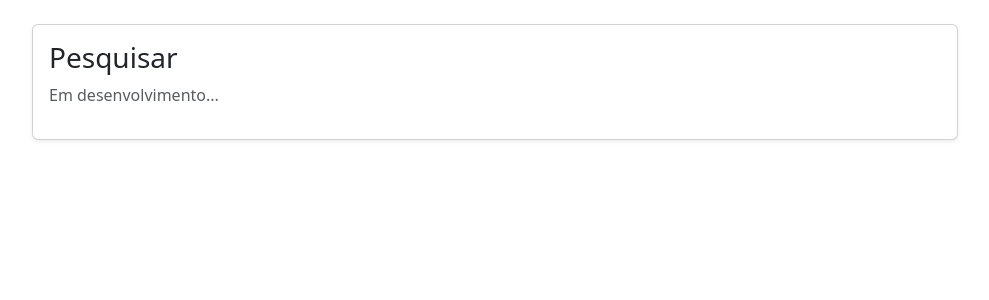
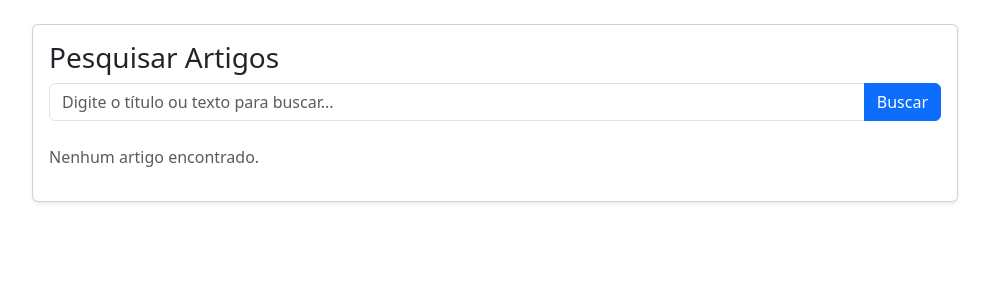
Before and after one commit to carlosmavel/repositorio_equipe, a Flask app: page /pesquisar in a window 1280 px wide. Shown: the part 62-362 px from the top of the page, without its empty margins (145-1134 px from the left). Run offline with Flask 3, Linux system fonts and the light colour scheme; the visitor is signed in with stand-in values (Sample User, id 1).

Commit message:
Adiciona ícone de artigo novo, loading prolongado e mensagens simplificadas

```diff
--- a/app.py
+++ b/app.py
@@ -1,7 +1,9 @@
 from flask import Flask, request, render_template, redirect, url_for, session, send_from_directory, flash
 import os
 import json
+import time
 from werkzeug.security import generate_password_hash, check_password_hash
+from datetime import datetime
 
 app = Flask(__name__)
 app.secret_key = "chave_secreta_aleatoria"  # Troque por algo mais seguro
@@ -83,11 +85,6 @@
             files = request.files.getlist("files")  # Receber múltiplos arquivos
             filenames = []
 
-            # Depuração: Verificar se arquivos foram recebidos
-            if files:
-                flash(f"Recebidos {len(files)} arquivos: {[file.filename for file in files if file.filename]}", "info")
-
-            # Processar arquivos, se houver
             if files and files[0].filename:  # Verificar se algum arquivo foi enviado
                 for file in files:
                     if file and file.filename:
@@ -96,10 +93,10 @@
                         try:
                             file.save(file_path)
                             if os.path.exists(file_path):
-                                flash(f"Arquivo {filename} salvo com sucesso em {file_path}.", "success")
                                 filenames.append(filename)
-                            else:
-                                flash(f"Arquivo {filename} foi salvo, mas não encontrado após gravação.", "danger")
+                            # Remover a mensagem de erro
+                            # else:
+                            #     flash(f"Arquivo {filename} foi salvo, mas não encontrado após gravação.", "danger")
                         except Exception as e:
                             flash(f"Falha ao salvar o arquivo {filename}: {str(e)}", "danger")
                 if not filenames:
@@ -115,10 +112,15 @@
                 "status": "pendente",
                 "autor": session["username"],
                 "bloqueado_por": None,
-                "bloqueado_motivo": None
+                "bloqueado_motivo": None,
+                "created_at": datetime.now()  # Adiciona a data/hora de criação
             }
             artigos.append(artigo)
-            flash("Artigo enviado para aprovação!", "success")
+            flash("Artigo criado com sucesso!", "success")
+
+            # Atraso pra simular processamento (já adicionado antes)
+            time.sleep(2)
+
             return redirect(url_for("meus_artigos"))
 
     return render_template("novo_artigo.html", artigos=artigos)
@@ -129,16 +131,22 @@
         return redirect(url_for("login"))
 
     meus_artigos = [artigo for artigo in artigos if artigo["autor"] == session["username"]]
-    return render_template("meus_artigos.html", artigos=meus_artigos)
+    return render_template("meus_artigos.html", artigos=meus_artigos, now=datetime.now())
 
 @app.route("/artigo/<int:artigo_id>", methods=["GET", "POST"])
 def artigo(artigo_id):
     if "username" not in session:
         return redirect(url_for("login"))
 
-    artigo = next((a for a in artigos if a["id"] == artigo_id and a["autor"] == session["username"]), None)
+    # Buscar o artigo pelo ID
+    artigo = next((a for a in artigos if a["id"] == artigo_id), None)
     if not artigo:
-        flash("Artigo não encontrado ou você não tem permissão!", "danger")
+        flash("Artigo não encontrado!", "danger")
+        return redirect(url_for("meus_artigos"))
+
+    # Verificar permissões: admin pode acessar qualquer artigo, outros só os próprios
+    if session["role"] != "admin" and artigo["autor"] != session["username"]:
+        flash("Você não tem permissão para acessar este artigo!", "danger")
         return redirect(url_for("meus_artigos"))
 
     # Verificar lock
@@ -160,7 +168,6 @@
         files = request.files.getlist("files")
         novos_arquivos = artigo["arquivos"].copy() if artigo["arquivos"] else []
         if files and files[0].filename:  # Verificar se algum arquivo foi enviado
-            flash(f"Recebidos {len(files)} arquivos: {[file.filename for file in files if file.filename]}", "info")
             for file in files:
                 if file and file.filename:
                     filename = file.filename
@@ -168,23 +175,21 @@
                     try:
                         file.save(file_path)
                         if os.path.exists(file_path):
-                            flash(f"Arquivo {filename} salvo com sucesso em {file_path}.", "success")
                             novos_arquivos.append(filename)
-                        else:
-                            flash(f"Arquivo {filename} foi salvo, mas não encontrado após gravação.", "danger")
+                        # Remover a mensagem de erro
+                        # else:
+                        #     flash(f"Arquivo {filename} foi salvo, mas não encontrado após gravação.", "danger")
                     except Exception as e:
                         flash(f"Falha ao salvar o arquivo {filename}: {str(e)}", "danger")
 
         # Remover anexos, se solicitado
         if "remover_anexos" in request.form:
             arquivos_remover = request.form["remover_anexos"].split(",") if request.form["remover_anexos"] else []
-            flash(f"Arquivos a remover: {arquivos_remover}", "info")  # Depuração
             for filename in arquivos_remover:
                 if filename in novos_arquivos:
                     novos_arquivos.remove(filename)
                     try:
                         os.remove(os.path.join(app.config["UPLOAD_FOLDER"], filename))
-                        flash(f"Arquivo {filename} removido do sistema de arquivos.", "success")
                     except Exception as e:
                         flash(f"Falha ao remover o arquivo {filename}: {str(e)}", "danger")
 
@@ -192,9 +197,14 @@
         artigo["status"] = "pendente"  # Volta pra pendente após edição
         artigo["bloqueado_por"] = None
         artigo["bloqueado_motivo"] = None
-        flash("Artigo atualizado e enviado para aprovação!", "success")
+        flash("Artigo atualizado com sucesso!", "success")  # Mensagem simplificada
+
+        # Adicionar atraso de 2 segundos pra simular processamento
+        time.sleep(1)
+
         return redirect(url_for("meus_artigos"))
 
+    # Renderizar o template para GET ou quando POST não é executado
     return render_template("artigo.html", artigo=artigo, artigos=artigos)
 
 @app.route("/perfil", methods=["GET", "POST"])
@@ -266,7 +276,7 @@
 def pesquisar():
     if "username" not in session:
         return redirect(url_for("login"))
-    return render_template("pesquisar.html", artigos=artigos)
+    return render_template("pesquisar.html", artigos=artigos, now=datetime.now())
 
 @app.route("/profile_pics/<filename>")
 def profile_pics(filename):
--- a/templates/base.html
+++ b/templates/base.html
@@ -5,8 +5,26 @@
     <title>{% block title %}{% endblock %}</title>
     <link href="https://cdn.jsdelivr.net/npm/bootstrap@5.3.3/dist/css/bootstrap.min.css" rel="stylesheet">
     <link href="https://cdn.jsdelivr.net/npm/bootstrap-icons@1.10.5/font/bootstrap-icons.css" rel="stylesheet">
+    <style>
+        .alert {
+            opacity: 1;
+        }
+    </style>
     {% block extra_css %}{% endblock %}
 </head>
+<!-- Loading Modal -->
+<div class="modal fade" id="loadingModal" tabindex="-1" aria-hidden="true">
+    <div class="modal-dialog modal-dialog-centered">
+        <div class="modal-content">
+            <div class="modal-body text-center">
+                <div class="spinner-border text-primary" role="status">
+                    <span class="visually-hidden">Carregando...</span>
+                </div>
+                <p>Salvando artigo...</p>
+            </div>
+        </div>
+    </div>
+</div>
 <body data-users='{{ users_json|safe }}'>
     <!-- Navbar -->
     <nav class="navbar navbar-expand-lg navbar-dark bg-dark">
@@ -106,6 +124,21 @@
             return new bootstrap.Tooltip(tooltipTriggerEl)
         })
     </script>
+    <script>
+        // Fazer mensagens flash desaparecerem após 3 segundos
+        document.addEventListener("DOMContentLoaded", function() {
+            const flashes = document.querySelectorAll(".alert");
+            flashes.forEach(function(flash) {
+                setTimeout(function() {
+                    flash.style.transition = "opacity 0.5s";
+                    flash.style.opacity = "0";
+                    setTimeout(function() {
+                        flash.remove();
+                    }, 500); // Tempo da transição
+                }, 3000); // Tempo antes de começar a desaparecer (3 segundos)
+            });
+        });
+    </script>
     {% block extra_js %}{% endblock %}
 </body>
 </html>
--- a/templates/pesquisar.html
+++ b/templates/pesquisar.html
@@ -5,8 +5,50 @@
         <div class="col-md-10 mx-auto">
             <div class="card shadow-sm">
                 <div class="card-body">
-                    <h3>Pesquisar</h3>
-                    <p class="text-muted">Em desenvolvimento...</p>
+                    <h3>Pesquisar Artigos</h3>
+                    <!-- Formulário de busca -->
+                    <form method="GET" action="{{ url_for('pesquisar') }}" class="mb-4">
+                        <div class="input-group">
+                            <input type="text" name="q" class="form-control" placeholder="Digite o título ou texto para buscar..." value="{{ request.args.get('q', '') }}">
+                            <button type="submit" class="btn btn-primary">Buscar</button>
+                        </div>
+                    </form>
+                    <!-- Lista de artigos -->
+                    {% if artigos %}
+                        <table class="table table-striped">
+                            <thead>
+                                <tr>
+                                    <th>ID</th>
+                                    <th>Título</th>
+                                    <th>Texto</th>
+                                    <th>Autor</th>
+                                    <th>Status</th>
+                                    <th>Ações</th>
+                                </tr>
+                            </thead>
+                            <tbody>
+                                {% for artigo in artigos %}
+                                    <tr>
+                                        <td>{{ artigo.id }}</td>
+                                        <td>
+                                            {{ artigo.titulo }}
+                                            {% if (now - artigo.created_at).total_seconds() < 86400 %}
+                                                <span class="badge bg-success ms-2">Novo</span>
+                                            {% endif %}
+                                        </td>
+                                        <td>{{ artigo.texto|truncate(50) }}</td>
+                                        <td>{{ artigo.autor }}</td>
+                                        <td>{{ artigo.status }}</td>
+                                        <td>
+                                            <a href="{{ url_for('artigo', artigo_id=artigo.id) }}" class="btn btn-sm btn-outline-primary">Ver/Editar</a>
+                                        </td>
+                                    </tr>
+                                {% endfor %}
+                            </tbody>
+                        </table>
+                    {% else %}
+                        <p class="text-muted">Nenhum artigo encontrado.</p>
+                    {% endif %}
                 </div>
             </div>
         </div>
```
Also changed, not shown: templates/artigo.html (+13 -0 lines), templates/meus_artigos.html (+13 -22 lines), templates/novo_artigo.html (+13 -0 lines), uploads/logo_unimed.png.png (added), uploads/wallpaper2.jpg (added).
